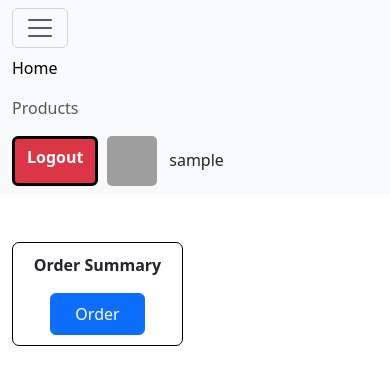
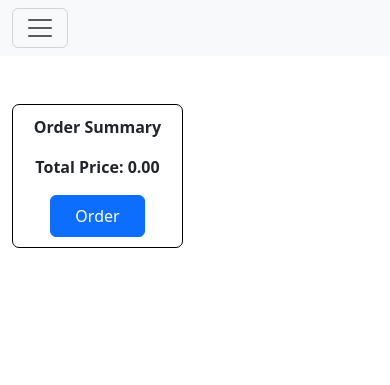
Before and after one commit to yaay/food-orders, a PHP site: page /user_orders/user.php in a window 390 px wide, after a click that opens the changed part. Shown: the top 385 px of the page. Run offline with PHP 8.4, Linux system fonts and the light colour scheme; the visitor is signed in with stand-in values (Sample User, id 1); data that the repository does not hold is empty; grey boxes are pictures that could not be loaded.

Commit message:
updating misc stuff

```diff
--- a/create_user.php
+++ b/create_user.php
@@ -11,12 +11,11 @@
 
 
     <?php
-session_start();
 include_once('./navbar.php');
 
 if (!isset($_SESSION['admin_username'])) {
     header('Location:index.php');
-  }
+}
 
 $name = '';
 $email_error = '';
--- a/data_table.php
+++ b/data_table.php
@@ -19,16 +19,16 @@
     <a href="./create_user.php" style="float: right;" class="btn btn-outline-success">Add New User</a>
     <br>
     <br>
-    <table class="table  my-3 table-striped table-hover table-bordered" style="text-align: center;">
+    <table class="table my-3 table-striped table-hover" style="text-align: center;">
         <tr>
         <th>ID</th>
         <th>Name</th>
         <th>Email</th>
-        <th>Password</th>
+        <!-- <th>Password</th> -->
         <th>Room No.</th>
         <th>Ext</th>
         <th>Profile Picture</th>
-        <th>Is Admin</th>
+        <!-- <th>Is Admin</th> -->
         <th>Edit</th>
         <th>Delete</th>
 </tr>
--- a/edit_user.php
+++ b/edit_user.php
@@ -1,6 +1,4 @@
 <?php
-session_start();
-
 include_once('./navbar.php');
 include './operations.php';
 
--- a/operations.php
+++ b/operations.php
@@ -10,7 +10,7 @@
     global $db;
 
     try {
-        $select_query = "select * from `restaurant`.`users`;";
+        $select_query = "select `ID`,`name`, `email`, `room_no`, `ext`, `profile_picture` from `restaurant`.`users`;";
         $select_stmt = $db->prepare($select_query);
         $res = $select_stmt->execute();
         $row_count = $select_stmt->rowCount();
--- a/save_user.php
+++ b/save_user.php
@@ -7,6 +7,7 @@
 $conPass = $_POST['conPass'];
 $room_no = $_POST['room'];
 $ext = $_POST['ext'];
+
 $file_info= $_FILES['file'];
 $file_name = $file_info['name'];
 $tmp_name = $file_info['tmp_name'];
@@ -40,7 +41,7 @@
         $url = "Location:create_user.php?errors={$stringErrors}";
         header($url);
     } else {
-    $new_user = insert($name, $email, $password, $room_no, $ext, "<img src='$file_name' width='100px' height='100px' style='border-radius:7px'>");
+    $new_user = insert($name, $email, password_hash($password, PASSWORD_DEFAULT), $room_no, $ext, "<img src='$file_name' width='100px' height='100px' style='border-radius:7px'>");
 header('Location:./data_table.php');
     }
     }
--- a/update_user.php
+++ b/update_user.php
@@ -22,7 +22,7 @@
     if ($password !== $conPass) {
     header("Location:./edit_user.php?id={$user["ID"]}");
     } else {
-    $res = update($id, $name, $email, $password, $room, $ext, "<img src='$file_name' width='100px' height='100px' style='border-radius:7px'>");
+    $res = update($id, $name, $email, password_hash($password, PASSWORD_DEFAULT), $room, $ext, "<img src='$file_name' width='100px' height='100px' style='border-radius:7px'>");
     header("Location:./data_table.php");
 }
 }
--- /dev/null
+++ b/user.php
@@ -0,0 +1,192 @@
+<?php
+session_start();
+
+include './db_connection.php';
+include './connection_credentials.php';
+
+$username = $_SESSION["username"];
+
+$db = connect_to_database($db_user, $db_password, $db_name, $db_host, $db_port);
+
+$products = $db->prepare("SELECT * FROM `restaurant`.`products`");
+$products->execute();
+
+?>
+
+
+<!DOCTYPE html>
+<html lang="en">
+
+<head>
+	<meta charset="UTF-8">
+	<meta http-equiv="X-UA-Compatible" content="IE=edge">
+	<meta name="viewport" content="width=device-width, initial-scale=1.0">
+	<title>Document</title>
+	<link rel="stylesheet" href="./css_bootstrap/bootstrap.min.css">
+	<link rel="stylesheet" href="./css_bootstrap/bootstrap.css">
+</head>
+
+<body>
+
+
+	<nav class="navbar navbar-expand-lg navbar-light bg-light">
+		<div class="container-fluid">
+			<button class="navbar-toggler" type="button" data-bs-toggle="collapse" data-bs-target="#navbarSupportedContent" aria-controls="navbarSupportedContent" aria-expanded="false" aria-label="Toggle navigation">
+				<span class="navbar-toggler-icon"></span>
+			</button>
+			<div class="collapse navbar-collapse" id="navbarSupportedContent">
+				<ul class="navbar-nav me-auto mb-2 mb-lg-0">
+					<li class="nav-item">
+						<a class="nav-link active" aria-current="page" href="user.php">Home</a>
+					</li>
+				</ul>
+				<form class="d-flex">
+					<a href="logout.php" class="btn btn-danger" style=" text-decoration: none; font-weight: bold;  text-align: center; border: 3px solid black;">Logout</a>
+					&nbsp;&nbsp;
+					<img src="./images/social.jpg" style="width: 50px; height:50px; border-radius:5px;">&nbsp;&nbsp;&nbsp;
+					<h6 style="margin-top:15px;"><?php echo $username ?></h6>
+				</form>
+			</div>
+		</div>
+	</nav>
+
+	<br>
+	<br>
+	<div class="container">
+		<div class="row">
+			<div class="col-md-9">
+				<div class="card-group">
+					<div class="row">
+						<?php while ($product = $products->fetch(PDO::FETCH_ASSOC)) : ?>
+							<div class="card mx-1 col-3 rounded">
+								<div class="card-title"><?= $product["name"] ?></div>
+								<div class="card-body">
+									<img src="uploaded_img/<?= $product["image"] ?>" width="100" alt="">
+									<div class="mt-2 text-center">
+										<p>Price: <?= $product["price"] ?></p>
+										<button style="z-index:1212" data-id="<?= $product["ID"] ?>" data-name="<?= $product["name"] ?>" class="btn btn-primary btn-sm add-btn px-5 py-2">Add</button>
+									</div>
+								</div>
+
+							</div>
+						<?php endwhile ?>
+					</div>
+				</div>
+			</div>
+			<div class="col-6 col-md-3">
+				<div style="border: 1px solid black; padding:10px; border-radius:7px;">
+
+					<form action="make_order.php" method="post">
+						<div class="text-center fw-bold mb-3">Order Summary</div>
+
+						<div id="orderd-products-injection-point"></div>
+						<div class="text-center mt-3">
+  <p class="fw-bold">Total Price: <span id="total-price">0.00</span></p>
+</div>
+						<div class="text-center mt-3">
+							<button class="btn btn-primary py-2 px-4">Order</button>
+						</div>
+					</form>
+
+
+				</div>
+			</div>
+		</div>
+	</div>
+
+	<script>
+  const addBtns = document.querySelectorAll(".add-btn");
+  const orderProduct = document.getElementById("orderd-products-injection-point");
+
+
+
+  const orderProductHtml = (productId, productName, productPrice) => {
+  // Remove the "Price:" text from the productPrice variable
+  productPrice = productPrice.replace('Price: ', '');
+
+  return `
+    <div class="row" id="${productName}-${productId}">
+      <div class="col-6">
+        <p class="mt-2">${productName} <span class="mx-2 item-count text-danger">1</span></p>
+        <input type="hidden" name="orders[${productId}]" value="1">
+        <input type="hidden" class="product-price" value="${productPrice}">
+      </div>
+      <div class="col-3">
+        <p class="mt-2">Price: <span class="order-price">${productPrice}</span></p>
+      </div>
+      <div class="col-3">
+        <button type="button" class="btn increament btn-primary">+</button>
+        <button type="button" class="btn decreament btn-warning">-</button>
+      </div>
+    </div>
+  `;
+}
+
+orderProduct.addEventListener("click", (event) => {
+  if (event.target && event.target.matches(".increament")) {
+    let count = Number(event.target.parentElement.parentElement.querySelector(".item-count").innerHTML);
+    event.target.parentElement.parentElement.querySelector(".item-count").innerHTML = count + 1;
+    event.target.parentElement.parentElement.querySelector("input").value = count + 1;
+
+    // Calculate and update the order price
+    const productPrice = parseFloat(event.target.parentElement.parentElement.querySelector(".product-price").value);
+    const orderPriceElement = event.target.parentElement.parentElement.querySelector(".order-price");
+    const orderPrice = productPrice * (count + 1);
+    orderPriceElement.innerText = orderPrice.toFixed(2); // Display order price with two decimal places
+
+    // Update total price
+    updateTotalPrice();
+  }
+
+  if (event.target && event.target.matches(".decreament")) {
+    let count = Number(event.target.parentElement.parentElement.querySelector(".item-count").innerHTML);
+    event.target.parentElement.parentElement.querySelector(".item-count").innerHTML = count - 1;
+    event.target.parentElement.parentElement.querySelector("input").value = count - 1;
+
+    // Calculate and update the order price
+    const productPrice = parseFloat(event.target.parentElement.parentElement.querySelector(".product-price").value);
+    const orderPriceElement = event.target.parentElement.parentElement.querySelector(".order-price");
+    const orderPrice = productPrice * (count - 1);
+    orderPriceElement.innerText = orderPrice.toFixed(2); // Display order price with two decimal places
+
+    if (count - 1 == 0) {
+      event.target.parentElement.parentElement.remove();
+    }
+
+    // Update total price
+    updateTotalPrice();
+  }
+});
+
+function updateTotalPrice() {
+  const orderPrices = Array.from(document.querySelectorAll(".order-price"));
+  const totalPriceElement = document.getElementById("total-price");
+  let totalPrice = 0;
+
+  orderPrices.forEach((priceElement) => {
+    totalPrice += parseFloat(priceElement.innerText);
+  });
+
+  totalPriceElement.innerText = totalPrice.toFixed(2); // Display total price with two decimal places
+}
+
+
+
+
+addBtns.forEach((btn) => {
+  btn.addEventListener("click", (event) => {
+    if (!document.getElementById(event.target.dataset.name + "-" + event.target.dataset.id)) {
+      const productPrice = event.target.parentElement.querySelector("p").innerText;
+      orderProduct.insertAdjacentHTML("beforeend", orderProductHtml(event.target.dataset.id, event.target.dataset.name, productPrice));
+
+      // Update total price
+      updateTotalPrice();
+    }
+  });
+});
+</script>
+
+
+</body>
+
+</html>
--- a/user_orders/user.php
+++ /dev/null
@@ -1,159 +0,0 @@
-<?php
-session_start();
-
-include '../db_connection.php';
-include '../connection_credentials.php';
-
-$username = $_SESSION["username"];
-
-$db = connect_to_database($db_user, $db_password, $db_name, $db_host, $db_port);
-
-$products = $db->prepare("SELECT * FROM `restaurant`.`products`");
-$products->execute();
-
-?>
-
-
-<!DOCTYPE html>
-<html lang="en">
-
-<head>
-	<meta charset="UTF-8">
-	<meta http-equiv="X-UA-Compatible" content="IE=edge">
-	<meta name="viewport" content="width=device-width, initial-scale=1.0">
-	<title>Document</title>
-	<link rel="stylesheet" href="../css_bootstrap/bootstrap.min.css">
-	<link rel="stylesheet" href="../css_bootstrap/bootstrap.css">
-</head>
-
-<body>
-
-
-	<nav class="navbar navbar-expand-lg navbar-light bg-light">
-		<div class="container-fluid">
-			<button class="navbar-toggler" type="button" data-bs-toggle="collapse" data-bs-target="#navbarSupportedContent" aria-controls="navbarSupportedContent" aria-expanded="false" aria-label="Toggle navigation">
-				<span class="navbar-toggler-icon"></span>
-			</button>
-			<div class="collapse navbar-collapse" id="navbarSupportedContent">
-				<ul class="navbar-nav me-auto mb-2 mb-lg-0">
-					<li class="nav-item">
-						<a class="nav-link active" aria-current="page" href="#">Home</a>
-					</li>
-					<li class="nav-item">
-						<a class="nav-link" href="#">Products</a>
-					</li>
-				</ul>
-				<form class="d-flex">
-					<a href="logout.php" class="btn btn-danger" style=" text-decoration: none; font-weight: bold;  text-align: center; border: 3px solid black;">Logout</a>
-					&nbsp;&nbsp;
-					<img src="./images/social.jpg" style="width: 50px; height:50px; border-radius:5px;">&nbsp;&nbsp;&nbsp;
-					<h6 style="margin-top:15px;"><?php echo $username ?></h6>
-				</form>
-			</div>
-		</div>
-	</nav>
-
-	<br>
-	<br>
-	<div class="container">
-		<div class="row">
-			<div class="col-md-9">
-				<div class="card-group">
-					<div class="row">
-						<?php while ($product = $products->fetch(PDO::FETCH_ASSOC)) : ?>
-							<div class="card mx-1 col-3 rounded">
-								<div class="card-title"><?= $product["name"] ?></div>
-								<div class="card-body">
-									<img src="uploaded_img/<?= $product["image"] ?>" width="100" alt="">
-									<div class="mt-2 text-center">
-										<p>Price: <?= $product["price"] ?></p>
-										<button style="z-index:1212" data-id="<?= $product["ID"] ?>" data-name="<?= $product["name"] ?>" class="btn btn-primary btn-sm add-btn px-5 py-2">Add</button>
-									</div>
-								</div>
-
-							</div>
-						<?php endwhile ?>
-					</div>
-				</div>
-			</div>
-			<div class="col-6 col-md-3">
-				<div style="border: 1px solid black; padding:10px; border-radius:7px;">
-
-					<form action="make_order.php" method="post">
-						<div class="text-center fw-bold mb-3">Order Summary</div>
-
-						<div id="orderd-products-injection-point"></div>
-						<div class="text-center mt-3">
-							<button class="btn btn-primary py-2 px-4">Order</button>
-						</div>
-					</form>
-
-
-				</div>
-			</div>
-		</div>
-	</div>
-
-	<script src="https://cdn.jsdelivr.net/npm/bootstrap@5.3.0/dist/js/bootstrap.bundle.min.js" integrity="sha384-geWF76RCwLtnZ8qwWowPQNguL3RmwHVBC9FhGdlKrxdiJJigb/j/68SIy3Te4Bkz" crossorigin="anonymous"></script>
-
-	<script>
-		const addBtns = document.querySelectorAll(".add-btn");
-		const orderProduct = document.getElementById("orderd-products-injection-point");
-
-
-		const orderProductHtml = (productId, productName) => {
-			return `
-						<div class="row" id="${productName}-${productId}">
-							<div class="col-6">
-								<p class="mt-2">${productName} <soan class="mx-2 item-count text-danger">1</span></p>
-								<input type="hidden" name="orders[${productId}]" value="1">
-
-							</div>
-							<div class="col-6">
-								<button type="button" class="btn increament btn-primary">+</button>
-								<button type="button" class="btn decreament btn-warning">-</button>
-							</div>
-						</div>
-			`;
-		}
-
-		orderProduct.addEventListener("click", event => {
-
-			if (event.target && event.target.matches(".increament")) {
-
-				let count = Number(event.target.parentElement.parentElement.querySelector(".item-count").innerHTML);
-
-				event.target.parentElement.parentElement.querySelector(".item-count").innerHTML = count + 1;
-				event.target.parentElement.parentElement.querySelector("input").value = count + 1;
-			}
-
-			if (event.target && event.target.matches(".decreament")) {
-
-				let count = Number(event.target.parentElement.parentElement.querySelector(".item-count").innerHTML);
-
-				event.target.parentElement.parentElement.querySelector(".item-count").innerHTML = count - 1;
-				event.target.parentElement.parentElement.querySelector("input").value = count - 1;
-
-				if (count - 1 == 0) {
-					event.target.parentElement.parentElement.remove();
-				};
-
-			}
-
-		})
-
-
-		addBtns.forEach(btn => {
-			btn.addEventListener("click", event => {
-
-				if (!document.getElementById(event.target.dataset.name + "-" + event.target.dataset.id)) {
-					orderProduct.insertAdjacentHTML("beforeend", orderProductHtml(event.target.dataset.id, event.target.dataset.name));
-				}
-			})
-		})
-	</script>
-
-
-</body>
-
-</html>
```
Also changed, not shown: index.php (+28 -7 lines), make_order.php (renamed from user_orders/make_order.php, +4 -3 lines), order_details.php (added, +85 -0 lines).
